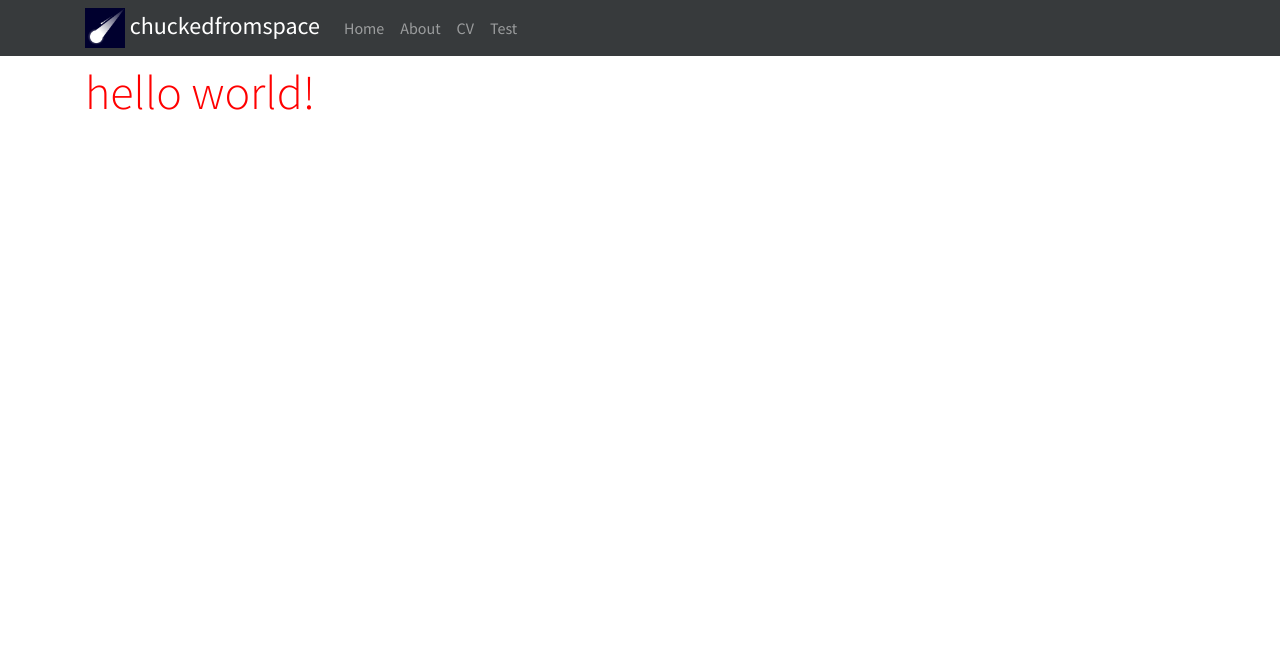
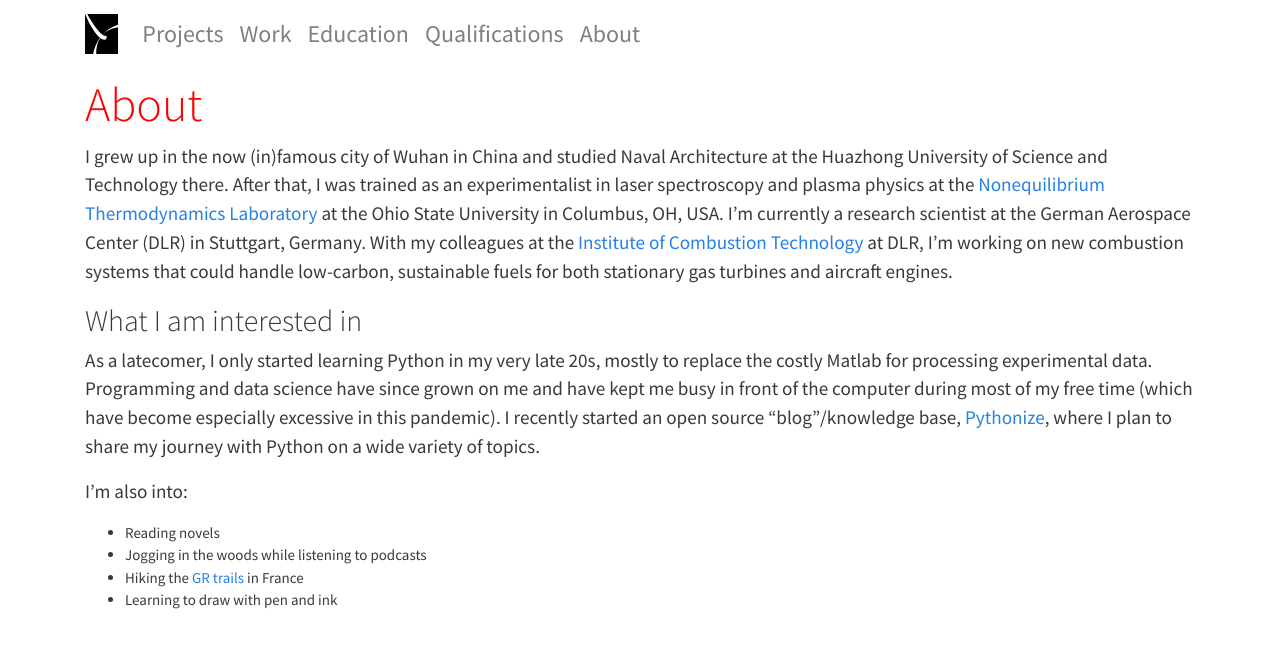
Before and after one commit to chuckedfromspace/chuckedfromspace.github.io, a Jekyll site: the page built from index.md, in a window 1280 px wide. Shown: the top 648 px of the page. Built offline with Jekyll 4.4.1, drawn with Linux system fonts in a browser that asks for light colours; nearby versions of some CDN libraries.

Commit message:
Introduce new logo and favicon

```diff
--- a/_includes/navigation.html
+++ b/_includes/navigation.html
@@ -1,18 +1,19 @@
-<nav class="navbar navbar-expand-lg navbar-dark bg-dark mb-2">
+<nav class="navbar navbar-expand-lg navbar-light bg-white mb-2">
   <div class="container">
     <a class="navbar-brand p-0 me-2" href="#">
-    <img src="/assets/images/logo.png" alt="" height="40" class="d-inline-block align-text-middle">
-      chuckedfromspace
+    <img src="/assets/images/logo.svg" alt="" height="40" class="d-inline-block align-text-middle">
     </a>
     <button class="navbar-toggler" type="button" data-toggle="collapse" data-target="#navbarNavAltMarkup" aria-controls="navbarNavAltMarkup" aria-expanded="false" aria-label="Toggle navigation">
       <span class="navbar-toggler-icon"></span>
     </button>
     <div class="collapse navbar-collapse" id="navbarNavAltMarkup">
       <div class="navbar-nav">
-        {% for item in site.data.navigation %}
-        <a class="nav-item nav-link" href="{{item.link}}">{{ item.name }}</a>
-        {% endfor %}
-        <a class="nav-item nav-link" href="#test">Test</a>
+        <a class="nav-item nav-link" href="#projects">Projects</a>
+        <a class="nav-item nav-link" href="#work">Work</a>
+        <a class="nav-item nav-link" href="#education">Education</a>
+        <a class="nav-item nav-link" href="#qualifications">Qualifications</a>
+        <a class="nav-item nav-link" href="#about">About</a>
+        {% comment %} <a class="nav-item nav-link" href="#contact">Contact</a> {% endcomment %}
       </div>
     </div>
   </div>
--- a/_sass/main.scss
+++ b/_sass/main.scss
@@ -1,10 +1,5 @@
-.container .navbar-brand {
-  font-size: 1.5rem;
-}
-
-.container .nav-item.nav-link {
-  font-size: 1rem;
-
+html {
+  scroll-behavior: smooth;
 }
 
 h1 {
@@ -12,6 +7,15 @@ h1 {
   font-size: 3rem;
 }
 
-html {
-  scroll-behavior: smooth;
+p {
+  font-size: 1.2rem;
 }
+
+.container .navbar-brand {
+  font-size: 1.5rem;
+}
+
+.container .nav-item.nav-link {
+  font-size: 1.5rem;
+
+}
--- a/index.html
+++ /dev/null
@@ -1,5 +0,0 @@
----
-layout: default
-title: Home
----
-<h1>{{ "Hello World!" | downcase }}</h1>
--- /dev/null
+++ b/index.md
@@ -0,0 +1,22 @@
+---
+layout: default
+---
+# About
+
+I grew up in the now (in)famous city of Wuhan in China
+and studied Naval Architecture at the Huazhong University of Science and Technology there.
+After that, I was trained as an experimentalist in laser spectroscopy and plasma physics at the [Nonequilibrium Thermodynamics Laboratory](https://netl.engineering.osu.edu/) at the Ohio State University in Columbus, OH, USA.
+I'm currently a research scientist at the German Aerospace Center (DLR) in Stuttgart, Germany.
+With my colleagues at the [Institute of Combustion Technology](https://www.dlr.de/vt/) at DLR, I'm working on new combustion systems that could handle low-carbon, sustainable fuels for both stationary gas turbines and aircraft engines.
+
+## What I am interested in
+
+As a latecomer, I only started learning Python in my very late 20s, mostly to replace the costly Matlab for processing experimental data. Programming and data science have since grown on me and have kept me busy in front of the computer during most of my free time (which have become especially excessive in this pandemic).
+I recently started an open source "blog"/knowledge base, [Pythonize](https://chuckedfromspace.github.io/pythonize), where I plan to share my journey with Python on a wide variety of topics.
+
+I'm also into:
+
+- Reading novels
+- Jogging in the woods while listening to podcasts
+- Hiking the [GR trails](https://en.wikipedia.org/wiki/GR_footpath) in France
+- Learning to draw with pen and ink
```
Also changed, not shown: assets/images/favicon.ico, assets/images/logo.png (deleted), assets/images/logo.svg (added).
